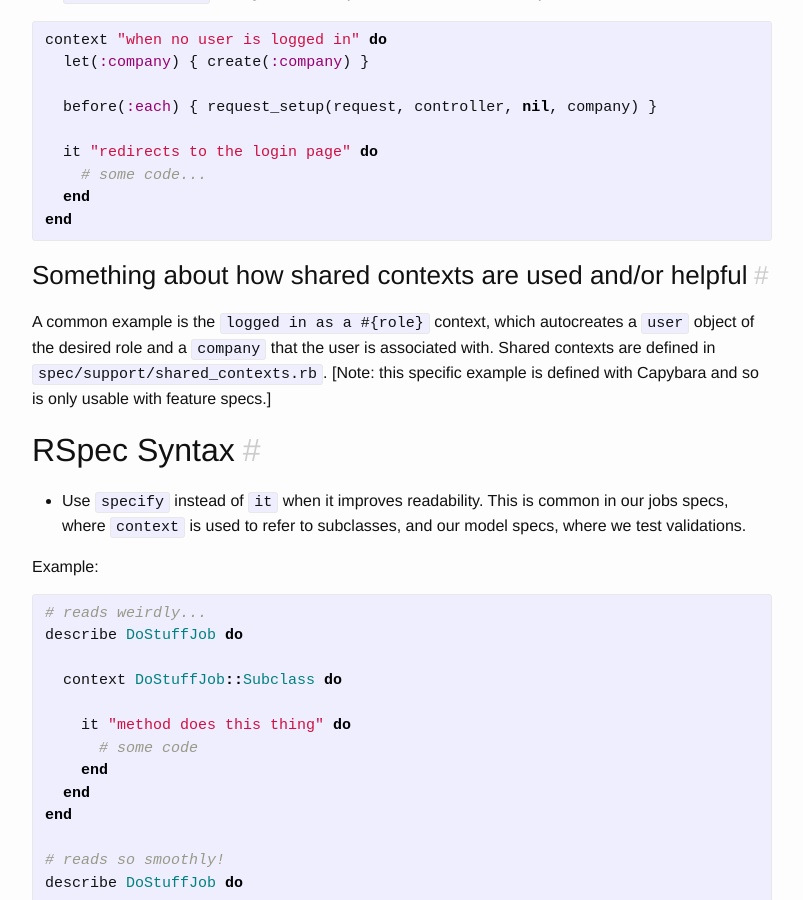
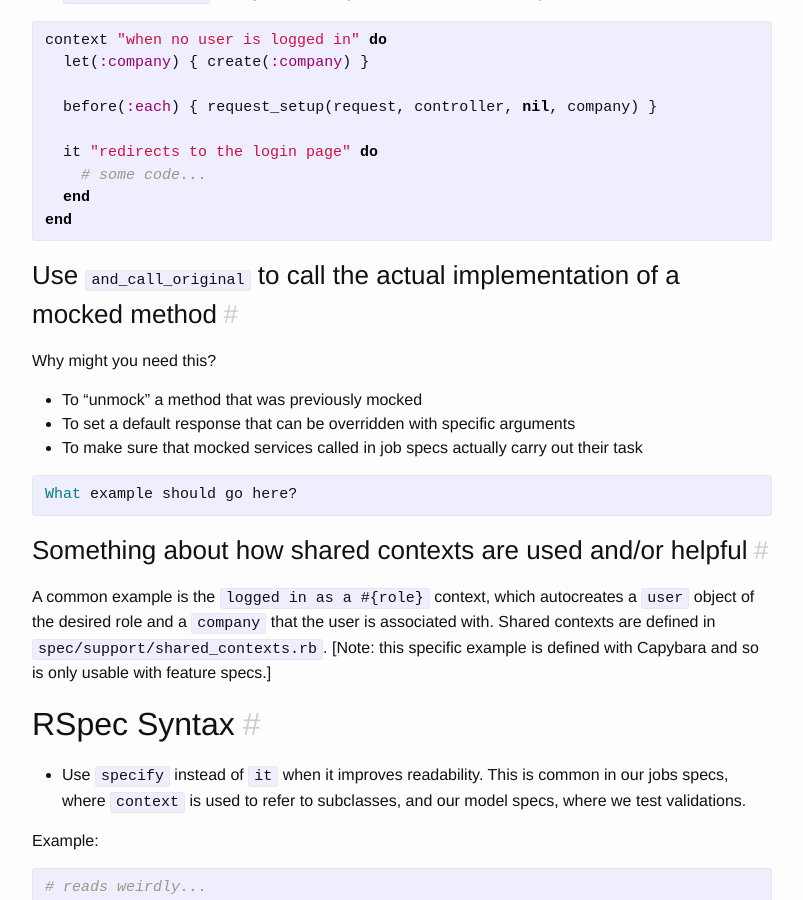
Before and after one commit to isabella232/lessonly.github.io, a Jekyll site: the page built from styleguide/testing.md, in a window 1280 px wide and 900 px high, scrolled down 2923 px. Shown: the whole window, without its empty margins (238-1041 px from the left). Built offline with Jekyll 4.4.1, drawn with Linux system fonts in a browser that asks for light colours.

Commit message:
Add and_call_original [branch ch13791]

````diff
--- a/styleguide/testing.md
+++ b/styleguide/testing.md
@@ -126,6 +126,18 @@ context "when no user is logged in" do
 end
 ```
 
+### Use `and_call_original` to call the actual implementation of a mocked method
+
+Why might you need this?
+
+- To "unmock" a method that was previously mocked
+- To set a default response that can be overridden with specific arguments
+- To make sure that mocked services called in job specs actually carry out their task
+
+```ruby
+What example should go here?
+```
+
 ### Something about how shared contexts are used and/or helpful
 
 A common example is the `logged in as a #{role}` context, which autocreates a `user` object of the desired role and a `company` that the user is associated with. Shared contexts are defined in `spec/support/shared_contexts.rb`. [Note: this specific example is defined with Capybara and so is only usable with feature specs.]
````
